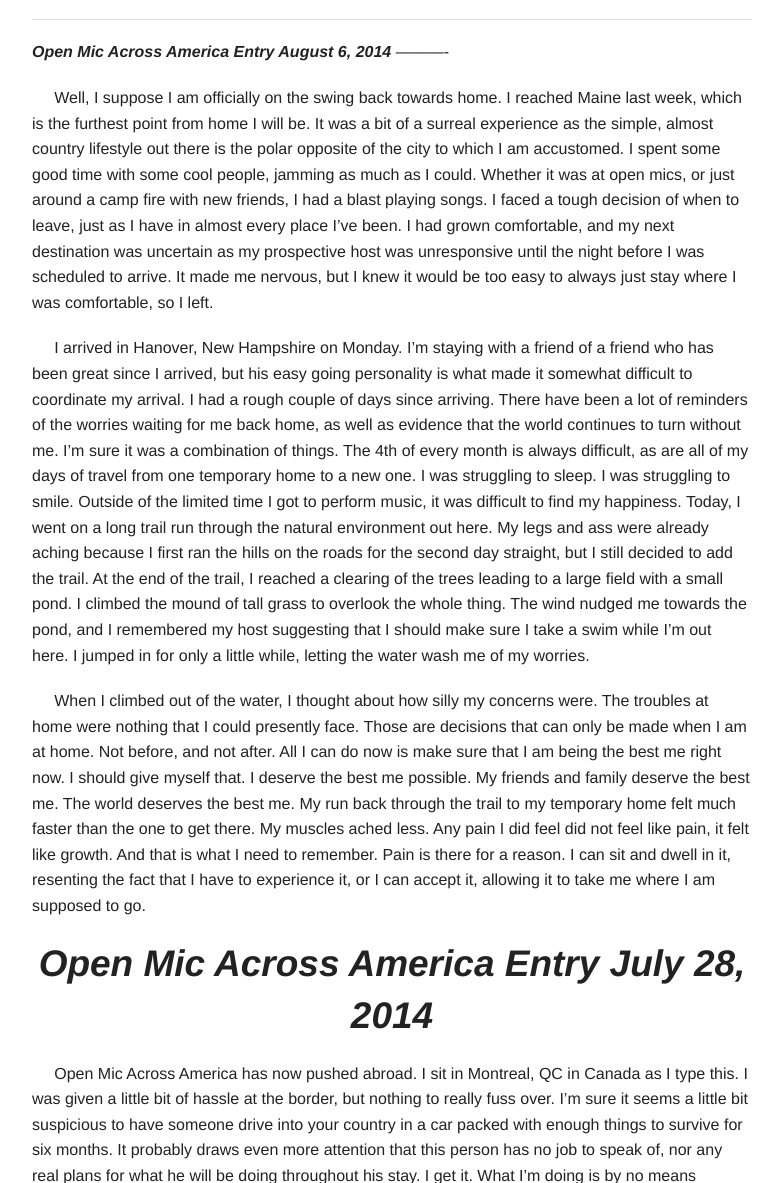
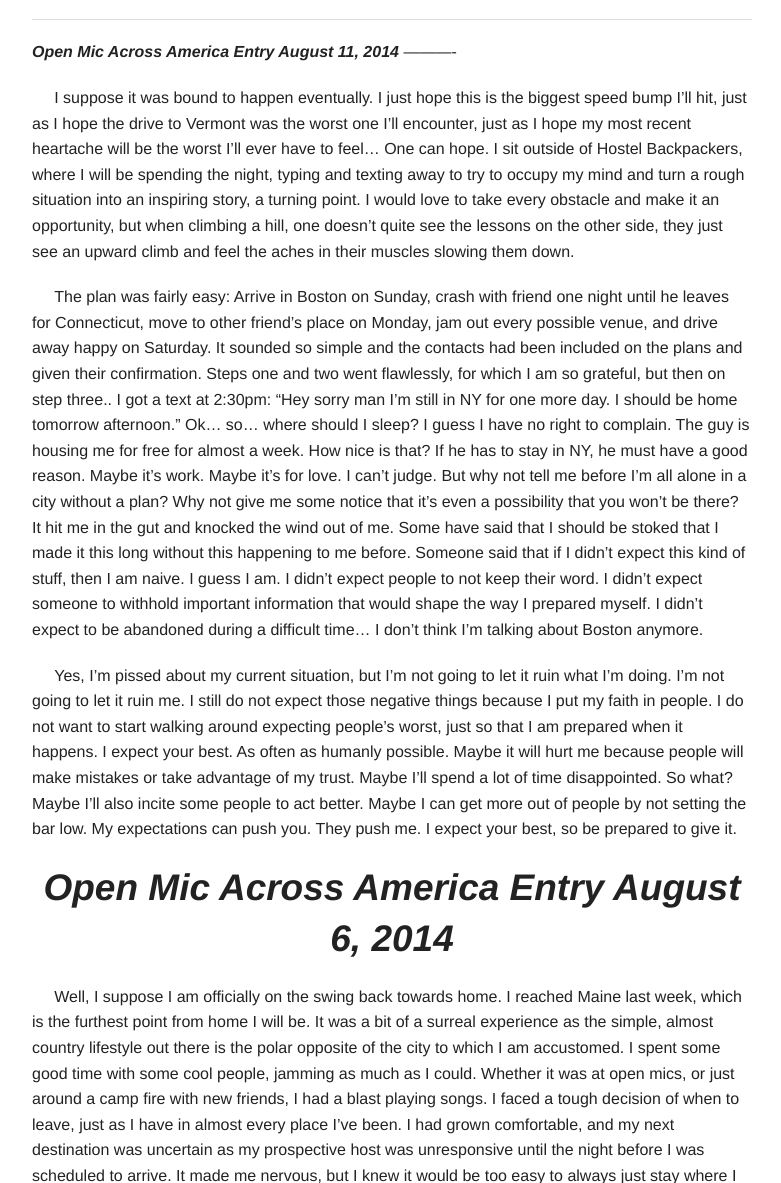
Before and after one commit to atrivialhero/atrivialhero.github.io, a Jekyll site: the page built from tour.md, in a window 1280 px wide and 1400 px high, scrolled down 1988 px, cut to the strip 217-1400 px from the top of the window. Shown: the whole strip, without its empty margins (373-1154 px from the left). Built offline with Jekyll 4.4.1, drawn with Linux system fonts in a browser that asks for light colours; some web fonts are replaced; Markdown is read by kramdown in place of the engine named in the settings.

Commit message:
Update tour.md

```diff
--- a/tour.md
+++ b/tour.md
@@ -23,6 +23,16 @@
 ***Review of Open Mics in the Pacific Northwest***
 <iframe width="560" height="315" src="//www.youtube.com/embed/GnkMKO9l1rU" frameborder="0" allowfullscreen></iframe>
 ---
+***Open Mic Across America Entry August 11, 2014***
+----------
+
+&nbsp;&nbsp;&nbsp;&nbsp;&nbsp;I suppose it was bound to happen eventually. I just hope this is the biggest speed bump I'll hit, just as I hope the drive to Vermont was the worst one I'll encounter, just as I hope my most recent heartache will be the worst I'll ever have to feel... One can hope. I sit outside of Hostel Backpackers, where I will be spending the night, typing and texting away to try to occupy my mind and turn a rough situation into an inspiring story, a turning point. I would love to take every obstacle and make it an opportunity, but when climbing a hill, one doesn't quite see the lessons on the other side, they just see an upward climb and feel the aches in their muscles slowing them down.
+
+&nbsp;&nbsp;&nbsp;&nbsp;&nbsp;The plan was fairly easy: Arrive in Boston on Sunday, crash with friend one night until he leaves for Connecticut, move to other friend's place on Monday, jam out every possible venue, and drive away happy on Saturday. It sounded so simple and the contacts had been included on the plans and given their confirmation. Steps one and two went flawlessly, for which I am so grateful, but then on step three.. I got a text at 2:30pm: "Hey sorry man I'm still in NY for one more day. I should be home tomorrow afternoon." Ok... so... where should I sleep? I guess I have no right to complain. The guy is housing me for free for almost a week. How nice is that? If he has to stay in NY, he must have a good reason. Maybe it's work. Maybe it's for love. I can't judge. But why not tell me before I'm all alone in a city without a plan? Why not give me some notice that it's even a possibility that you won't be there? It hit me in the gut and knocked the wind out of me. Some have said that I should be stoked that I made it this long without this happening to me before. Someone said that if I didn't expect this kind of stuff, then I am naive. I guess I am. I didn't expect people to not keep their word. I didn't expect someone to withhold important information that would shape the way I prepared myself. I didn't expect to be abandoned during a difficult time... I don't think I'm talking about Boston anymore.
+
+&nbsp;&nbsp;&nbsp;&nbsp;&nbsp;Yes, I'm pissed about my current situation, but I'm not going to let it ruin what I'm doing. I'm not going to let it ruin me. I still do not expect those negative things because I put my faith in people. I do not want to start walking around expecting people's worst, just so that I am prepared when it happens. I expect your best. As often as humanly possible. Maybe it will hurt me because people will make mistakes or take advantage of my trust. Maybe I'll spend a lot of time disappointed. So what? Maybe I'll also incite some people to act better. Maybe I can get more out of people by not setting the bar low. My expectations can push you. They push me. I expect your best, so be prepared to give it.
+
+
 ***Open Mic Across America Entry August 6, 2014***
 ----------
 
```
